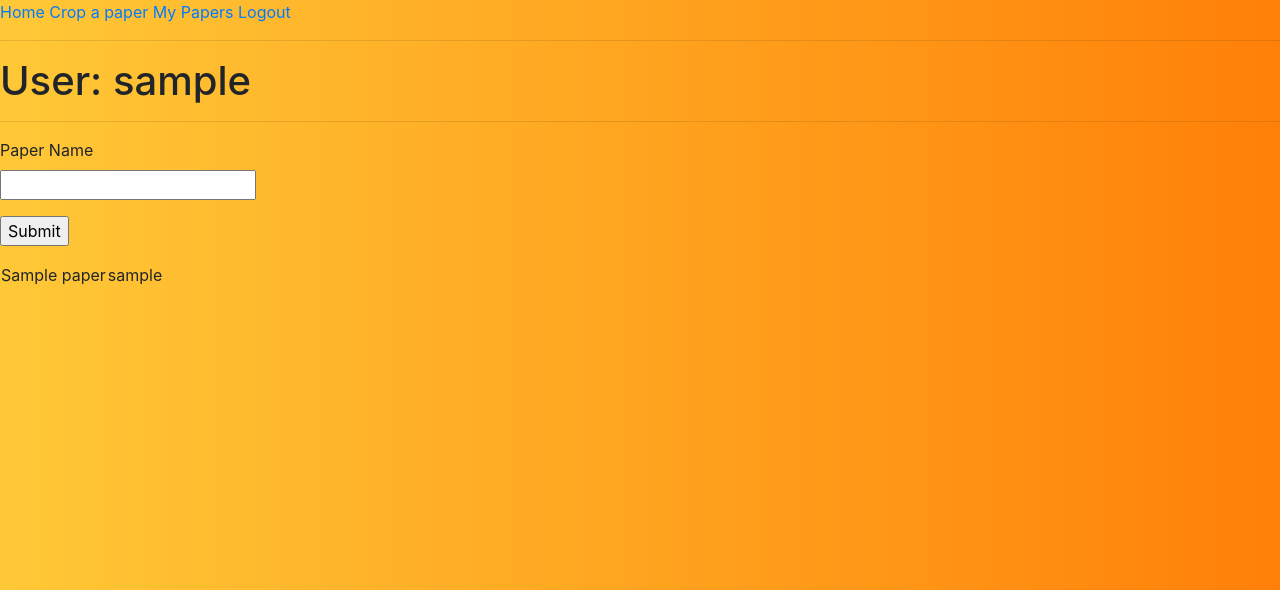
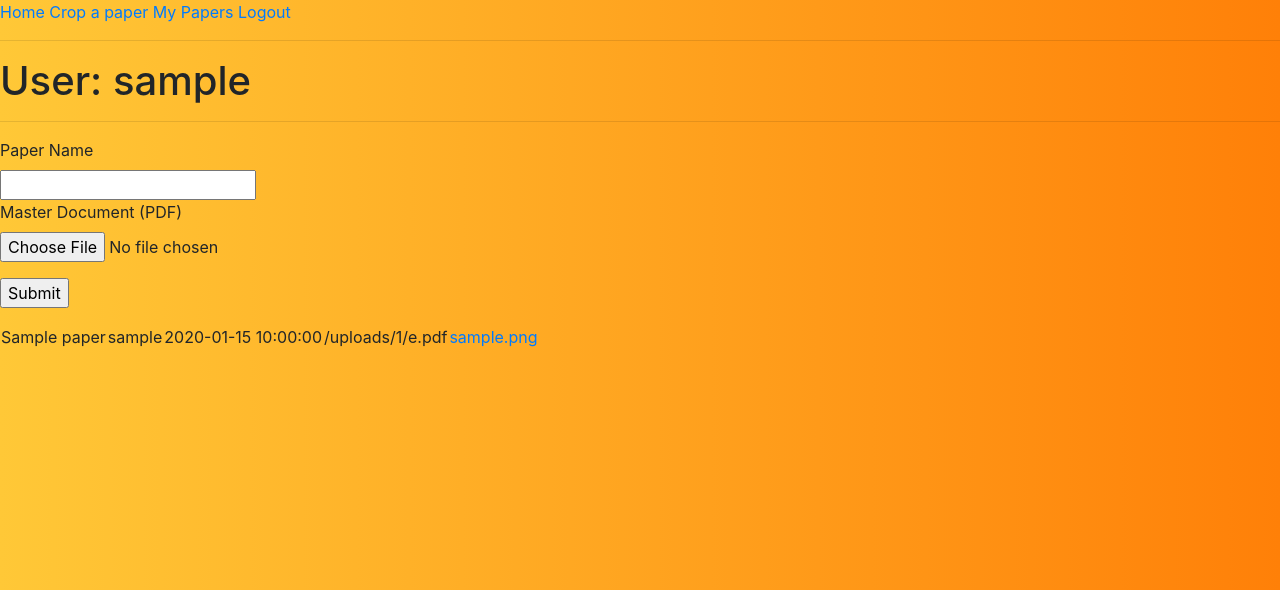
Before and after one commit to Notsofastmatey/Examscanner, a Flask app: a page that uses app/templates/user.html in a window 1280 px wide. Shown: the top 590 px of the page. Run offline with Flask 2, Linux system fonts and the light colour scheme; a user stored in the database is signed in; tables that the repository leaves empty hold one stand-in row (values such as "Sample post"); some libraries are stand-ins or nearby versions.

Commit message:
My papers working but file not found when clicked

```diff
--- a/app/forms.py
+++ b/app/forms.py
@@ -29,7 +29,6 @@ class RegistrationForm(FlaskForm):
             raise ValidationError('Please use a different email address.')
 
 class PaperForm(FlaskForm):
-    paper = StringField('Paper Name', validators=[
-        DataRequired(), Length(min=1, max=140)])
-    document = FileField('Document', validators=[FileRequired(), FileAllowed(['pdf'], 'PDF Document only!')])
+    paper = StringField('Paper Name', validators=[DataRequired(), Length(min=1, max=140)])
+    file = FileField('Master Document (PDF)', validators=[FileRequired(), FileAllowed(['pdf'], 'PDF Document only!')])
     submit = SubmitField('Submit')
--- a/app/models.py
+++ b/app/models.py
@@ -21,6 +21,7 @@ class User(UserMixin, db.Model):
 class Paper(db.Model):
     id = db.Column(db.Integer, primary_key=True)
     paper_name = db.Column(db.String(140))
+    filename = db.Column(db.String(300))
     created_time = db.Column(db.DateTime, index=True, default=datetime.utcnow)
     user_id = db.Column(db.Integer, db.ForeignKey('user.id'))
 
--- a/app/routes.py
+++ b/app/routes.py
@@ -1,9 +1,11 @@
 from app import app, db
-from flask import render_template, flash, redirect, url_for, request
+import os
+from flask import send_from_directory, render_template, flash, redirect, url_for, request, abort
 from app.forms import LoginForm,RegistrationForm, PaperForm
 from flask_login import current_user, login_user, logout_user, login_required
 from app.models import User, Paper
 from werkzeug.urls import url_parse
+from werkzeug.utils import secure_filename
 
 @app.route('/')
 @app.route('/index')
@@ -69,7 +71,19 @@ def user(username):
     papers=user.papers.all()
     form = PaperForm()
     if form.validate_on_submit():
-        paper = Paper(paper_name=form.paper.data, author=current_user)
+        uploaded_file = request.files['file']
+        filename = secure_filename(uploaded_file.filename)
+        if filename != '':
+            file_ext = os.path.splitext(filename)[1]
+            #if file_ext not in app.config['UPLOAD_EXTENSIONS'] or \
+                    #file_ext != uploaded_file.stream:
+                #flash('Invalid file type. Only PDF files are accepted.')
+                #abort(400)
+        myPath = os.path.join(app.config['UPLOAD_PATH'],current_user.get_id())
+        if os.path.isdir(myPath)==False:
+            os.mkdir(myPath)
+        uploaded_file.save(os.path.join(app.config['UPLOAD_PATH'],current_user.get_id(), filename))
+        paper = Paper(paper_name=form.paper.data, author=current_user, filename = filename)
         db.session.add(paper)
         db.session.commit()
         flash('Your paper has been added to the database.')
@@ -77,3 +91,8 @@ def user(username):
 
 
     return render_template('user.html', user=user, form=form, papers=papers)
+
+@app.route('/uploads/<user>/<filename>')
+@login_required
+def upload(filename, user):
+    return send_from_directory(os.path.join(app.config['UPLOAD_PATH'], user), filename)
--- a/app/templates/user.html
+++ b/app/templates/user.html
@@ -4,11 +4,14 @@
 <h1>User: {{ user.username }}</h1>
 <hr>
 
-<form action="" method="post" enctype="multipart/form-data">
+<form action="" method="post" enctype="multipart/form-data" >
+
     {{ form.hidden_tag() }}
     <p>
         {{ form.paper.label }}<br>
-        {{ form.paper(cols=32, rows=4) }}<br>
+        {{ form.paper(cols=64, rows=8) }}<br>
+        {{ form.file.label }}<br>
+        {{ form.file(cols=64, rows=8) }}<br>
         {% for error in form.paper.errors %}
         <span style="color: red;">[{{ error }}]</span>
         {% endfor %}
@@ -22,6 +25,9 @@
     <tr valign="top">
         <td>{{ paper.paper_name }}</td>
         <td>{{ paper.author.username }}</td>
+        <td>{{ paper.created_time }}</td>
+        <td>{{ url_for('upload', user=current_user.get_id(), filename="e.pdf") }}</td>
+        <td><a href="{{ url_for('upload', user=current_user.get_id(), filename='e.pdf' ) }}">{{ paper.filename }}</a></td>
     </tr>
     {% endfor %}
 </table>
--- a/config.py
+++ b/config.py
@@ -12,3 +12,6 @@ class Config(object):
     MAIL_USERNAME = os.environ.get('MAIL_USERNAME')
     MAIL_PASSWORD = os.environ.get('MAIL_PASSWORD')
     ADMINS = ['your-email@example.com']
+    UPLOAD_EXTENSIONS = ['.pdf']
+    UPLOAD_PATH = 'uploads'
+    MAX_CONTENT_LENGTH = 1024 * 1024 * 15 #15MB upload limit
```
Also changed, not shown: migrations/versions/cb33faaa65a0_add_filename_field.py (added, +28 -0 lines), app.db, 2 other files.
